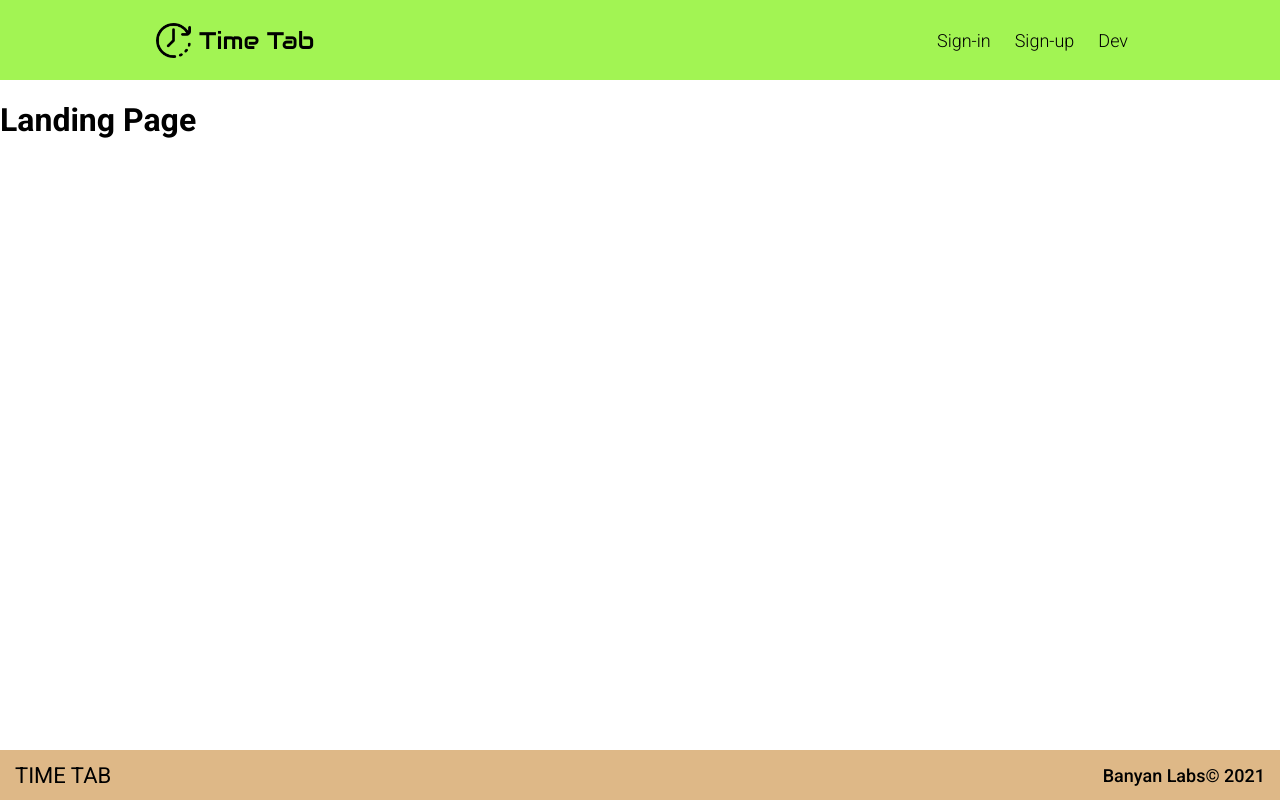
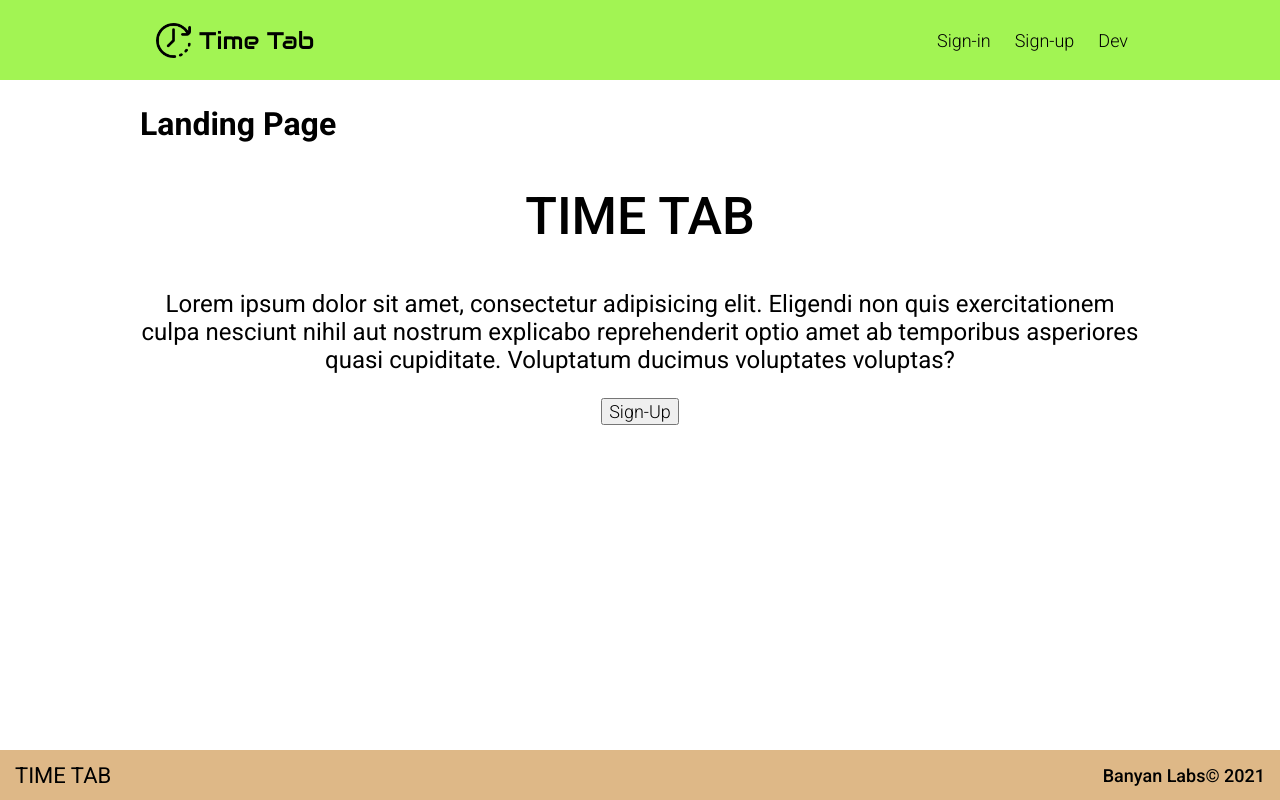
Before and after one commit to Banyan-Labs/time-tracking-app-board, a React (Create React App) app: page / in a window 1280 px wide. Built offline with nearby package versions, Linux system fonts and the light colour scheme.

Commit message:
assembled Landing Page

```diff
--- a/src/Components/CTA/index.jsx
+++ b/src/Components/CTA/index.jsx
@@ -1,5 +1,5 @@
 import React from 'react';
-import { Title, Description, Button, Container } from './style.';
+import { Title, Description, Button, Container } from './style';
 import { useHistory } from 'react-router-dom';
 
 function handleClick() {
--- a/src/Components/CTA/style.jsx
+++ b/src/Components/CTA/style.jsx
@@ -6,18 +6,18 @@ export const Container = styled.section`
 `;
 
 export const Title = styled.h1`
-  font-family: Georgia;
+  font-family: 'Roboto', sans-serif;
   font-size: 52px;
   font-weight: 500;
 `;
 
 export const Description = styled.p`
-  font-family: Georgia;
+  font-family: 'Roboto', sans-serif;
   font-size: 24px;
 `;
 
 export const Button = styled.button`
-  font-family: Georgia;
+  font-family: 'Roboto', sans-serif;
   font-size: 18px;
   font-weight: 300;
 `;
--- a/src/Pages/LandingPage/index.jsx
+++ b/src/Pages/LandingPage/index.jsx
@@ -1,10 +1,12 @@
 import React from 'react';
 import { PageContainer } from './style';
+import CtaComponent from '../../Components/CTA';
 
 const LandingPage = () => {
   return (
     <PageContainer>
       <h1>Landing Page</h1>
+      <CtaComponent />
     </PageContainer>
   );
 };
--- a/src/Pages/LandingPage/style.js
+++ b/src/Pages/LandingPage/style.js
@@ -3,4 +3,5 @@ import styled from 'styled-components';
 export const PageContainer = styled.div`
   width: 100%;
   height: 100%;
+  padding: 0.2rem calc((100vw - 1000px) / 2);
 `;
```
Also changed, not shown: 1 other file (tests, documents, lock files or other folders).
